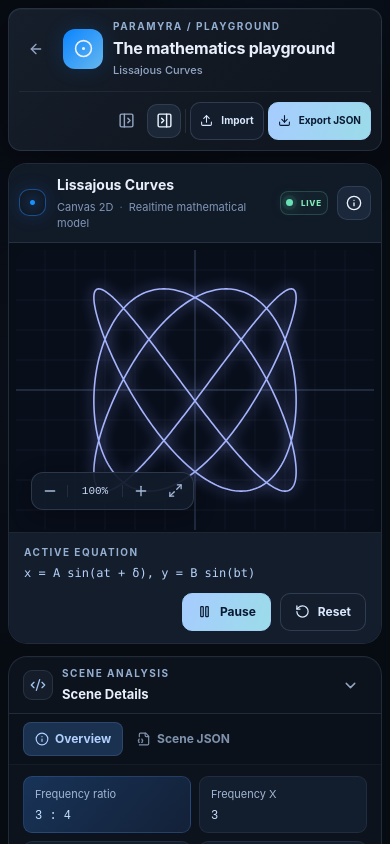
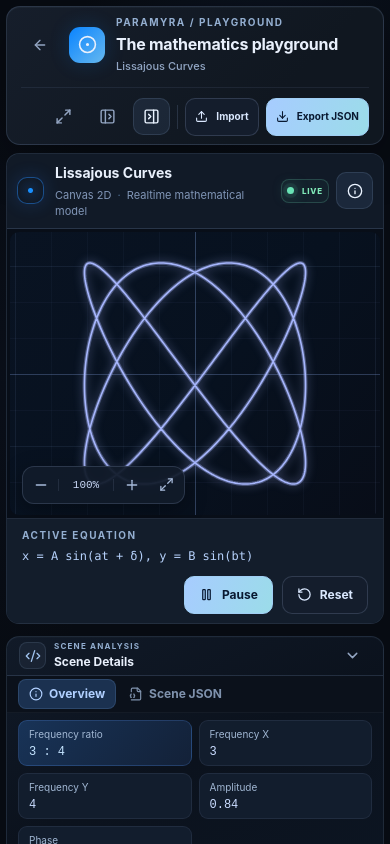
Before and after one commit to GendByteMaster/Paramyra, a Next.js app: page /playground in a window 390 px wide. Shown: the top 844 px of the page. Built offline with nearby package versions, Linux system fonts and the light colour scheme.

Commit message:
feat(studio): full-bleed responsive workspace and true fullscreen with crisp canvas

```diff
--- a/src/app/layout.tsx
+++ b/src/app/layout.tsx
@@ -5,6 +5,7 @@ import "./globals.css";
 import "./studio-workspace.css";
 import "./studio-shell.css";
 import "./studio-density.css";
+import "./studio-fullscreen.css";
 
 export const metadata: Metadata = {
   title: { default: "Paramyra — Mathematics Comes Alive", template: "%s | Paramyra" },
--- /dev/null
+++ b/src/app/studio-fullscreen.css
@@ -0,0 +1,141 @@
+/*
+ * Paramyra v0.6 — full-bleed math workstation.
+ * Avoid scaling via CSS transforms: Canvas should receive real ResizeObserver bounds.
+ */
+body:has(.pm-workspace) {
+  background: #070c14;
+}
+
+/* Fill viewport, not a narrow marketing-site max-width. */
+.pm-workspace {
+  width: calc(100% - 16px);
+  max-width: none;
+  margin: 8px auto 0;
+  --pm-stroke: rgba(162, 191, 238, .16);
+}
+.pm-projectbar {
+  margin-bottom: 8px;
+  min-height: 62px;
+  padding: 8px 14px;
+  border-radius: 14px;
+}
+.pm-grid {
+  gap: 8px;
+}
+.pm-sidebar,.pm-inspector,.pm-viewport-panel,.pm-details {
+  border-radius: 13px;
+  background: linear-gradient(155deg, #111a28, #0b121d 50%, #0c1522);
+  border-color: rgba(165, 190, 230, .13);
+}
+.pm-project-identity {gap: 11px;}
+.pm-projectbar .pm-project-mark {
+  width: 36px;
+  height: 36px;
+  border-radius: 11px;
+}
+.pm-project-actions {gap:7px;}
+.pm-action { min-height: 38px; padding-inline: 14px; }
+.pm-icon-btn { width: 37px; height: 37px; }
+.pm-inspector-top,.pm-sidebar-heading { padding: 16px 18px; }
+.pm-inspector-scroll { min-height: 0; }
+.pm-inspector .pm-inspector-section { padding: 17px 19px; }
+.pm-inspector-guide { padding: 17px 19px; }
+.pm-sidebar-heading p { line-height: 1.5; }
+.pm-sidebar .pm-library-item { min-height: 64px; padding-inline: 10px; }
+.pm-library-list { padding: 0 12px 10px; }
+.pm-library-search { margin-inline: 14px; }
+.pm-viewport-toolbar { min-height: 53px; padding: 8px 14px; }
+.pm-canvas-area { padding: 3px; }
+.pm-canvas-surface,.pm-canvas-surface .scene-frame {border-radius:9px;}
+.pm-canvas-corner { top: 18px; right: 19px; font-size:10px; }
+.pm-zoom { bottom: 14px; left: 15px; }
+.pm-transport { min-height: 52px; padding: 9px 15px; }
+.pm-details-header { min-height: 39px; height:39px; padding: 5px 12px; }
+.pm-details-title {gap:8px;}
+.pm-details-symbol {width:27px;height:27px;border-radius:8px;}
+.pm-details-title strong {font-size:12px;margin-top:1px;}
+.pm-details-title .pm-label {font-size:8px;}
+.pm-tabs {min-height:32px;padding:3px 11px;}
+.pm-tabs button {padding:5px 10px;}
+.pm-detail-content {min-height:49px; padding:7px 11px; gap:7px;}
+.pm-detail-metric {padding:6px 10px;gap:3px;}
+.pm-detail-metric span {font-size:10px;}
+.pm-detail-metric strong {font-size:12px;}
+.pm-json-view {padding:8px 13px;}
+.pm-json-view pre {max-height:95px;}
+.pm-statusbar {margin:0 1px 5px;min-height:20px;}
+.pm-viewport-tools {gap:7px;}
+.pm-fps-label {font-size:9px;}
+
+/* Three-pane layout: 290 / fluid canvas / 380 at large desktop widths. */
+@media (min-width: 1600px) {
+  .pm-grid {grid-template-columns:290px minmax(0,1fr) 380px;}
+  .pm-grid.pm-no-library {grid-template-columns:minmax(0,1fr) 380px;}
+  .pm-grid.pm-no-inspector {grid-template-columns:290px minmax(0,1fr);}
+  .pm-grid.pm-no-library.pm-no-inspector {grid-template-columns:minmax(0,1fr);}
+}
+@media (min-width: 1280px) and (max-width: 1599px) {
+  .pm-grid {grid-template-columns:260px minmax(0,1fr) 350px;}
+  .pm-grid.pm-no-library {grid-template-columns:minmax(0,1fr) 350px;}
+  .pm-grid.pm-no-inspector {grid-template-columns:260px minmax(0,1fr);}
+  .pm-grid.pm-no-library.pm-no-inspector {grid-template-columns:minmax(0,1fr);}
+}
+@media (min-width: 960px) and (max-width: 1279px) {
+  .pm-grid {grid-template-columns:210px minmax(0,1fr) 300px;}
+  .pm-grid.pm-no-library {grid-template-columns:minmax(0,1fr) 300px;}
+  .pm-grid.pm-no-inspector {grid-template-columns:210px minmax(0,1fr);}
+  .pm-grid.pm-no-library.pm-no-inspector {grid-template-columns:minmax(0,1fr);}
+}
+
+/* Compact full-bleed desktop shell with internal scrolling. */
+@media (min-width: 960px) and (min-height: 680px) {
+  .pm-workspace {
+    width:calc(100% - 16px);
+    max-width:none;
+    height:calc(100dvh - 12px);
+    margin-top:6px;
+  }
+  .pm-center {grid-template-rows:minmax(0,1fr) auto;}
+  .pm-canvas-area,.pm-canvas-surface,.pm-canvas-surface .scene-frame {min-height:0;}
+}
+
+/* True Fullscreen API mode. Browser Back/Escape remain available. */
+.pm-workspace:fullscreen {
+  background: #070c14;
+  width: 100%;
+  height: 100dvh;
+  max-width: none;
+  margin: 0;
+  padding: 6px 8px 4px;
+  border-radius: 0;
+  overflow:hidden;
+  display:flex;
+  flex-direction:column;
+}
+.pm-workspace:fullscreen .pm-grid {
+  height: auto;
+  min-height:0;
+  flex: 1 1 0;
+}
+.pm-workspace:fullscreen .pm-center,
+.pm-workspace:fullscreen .pm-viewport-panel {min-height:0;}
+.pm-workspace:fullscreen .pm-canvas-area,
+.pm-workspace:fullscreen .pm-canvas-surface,
+.pm-workspace:fullscreen .pm-canvas-surface .scene-frame {min-height:0;}
+.pm-fullscreen-button[aria-pressed="true"] {
+  background:#253e61;
+  border-color:#80b9fb6b;
+  color:#cfe7ff;
+}
+@media (max-width: 959px) {
+  .pm-workspace {width:calc(100% - 12px);margin-top:6px;}
+  .pm-workspace:fullscreen {overflow-y:auto;display:block;}
+  .pm-workspace:fullscreen .pm-grid {display:grid;height:auto;}
+}
+@media (max-width: 580px) {
+  .pm-project-actions .pm-fullscreen-button {order:-1;}
+  .pm-grid {gap:7px;}
+  .pm-viewport-toolbar {padding:8px 10px;}
+  .pm-canvas-corner {display:none;}
+  .pm-detail-content {grid-template-columns:repeat(2,minmax(0,1fr));}
+}
--- a/src/components/studio-client.tsx
+++ b/src/components/studio-client.tsx
@@ -1,8 +1,8 @@
 "use client";
 
-import { useEffect, useState, useSyncExternalStore, type ChangeEvent, type KeyboardEvent } from "react";
+import { useEffect, useRef, useState, useSyncExternalStore, type ChangeEvent, type KeyboardEvent } from "react";
 import { SceneGlyph } from "./scene-glyph";
-import { ArrowLeft, ArrowUpRight, BookOpen, Check, ChevronDown, ChevronUp, CircleDot, Code2, Copy, Download, FileJson2, Info, ListFilter, Maximize2, Minus, PanelLeftClose, PanelLeftOpen, PanelRightClose, PanelRightOpen, Pause, Play, Plus, RotateCcw, Search, SlidersHorizontal, Upload, Waves } from "lucide-react";
+import { ArrowLeft, ArrowUpRight, BookOpen, Check, ChevronDown, ChevronUp, CircleDot, Code2, Copy, Download, FileJson2, Info, ListFilter, Maximize2, Minimize2, Minus, PanelLeftClose, PanelLeftOpen, PanelRightClose, PanelRightOpen, Pause, Play, Plus, RotateCcw, Search, SlidersHorizontal, Upload, Waves } from "lucide-react";
 import Link from "next/link";
 import { SceneCanvas } from "./scene-canvas";
 import { presetFor, presets } from "@/core/scenes/presets";
@@ -82,6 +82,8 @@ export function StudioClient(props: StudioProps) {
 }
 
 function StudioWorkspace({ initialKind, mode = "studio" }: StudioProps) {
+  const workspaceRef = useRef<HTMLDivElement>(null);
+  const [isFullscreen, setIsFullscreen] = useState(false);
   const [scene, setScene] = useState<SceneDocument>(() => {
     if (initialKind) return presetFor(initialKind);
     try {
@@ -102,6 +104,28 @@ function StudioWorkspace({ initialKind, mode = "studio" }: StudioProps) {
   const [libraryQuery, setLibraryQuery] = useState("");
   const [zoom, setZoom] = useState(1);
   const [canvasRevision, setCanvasRevision] = useState(0);
+
+  useEffect(() => {
+    const syncFullscreen = () => setIsFullscreen(document.fullscreenElement === workspaceRef.current);
+    document.addEventListener("fullscreenchange", syncFullscreen);
+    syncFullscreen();
+    return () => document.removeEventListener("fullscreenchange", syncFullscreen);
+  }, []);
+
+  const toggleFullscreen = async () => {
+    try {
+      if (document.fullscreenElement === workspaceRef.current) {
+        await document.exitFullscreen();
+      } else if (!document.fullscreenElement && workspaceRef.current?.requestFullscreen) {
+        await workspaceRef.current.requestFullscreen();
+      } else {
+        setNotice("Fullscreen is unavailable while another element is fullscreen.");
+      }
+    } catch {
+      setNotice("Fullscreen was blocked by the browser. Use its own fullscreen shortcut.");
+    }
+  };
+
 
   useEffect(() => {
     try { localStorage.setItem(KEY, JSON.stringify(scene)); }
@@ -170,7 +194,7 @@ function StudioWorkspace({ initialKind, mode = "studio" }: StudioProps) {
       : { label: "Harmonics", value: scene.params.frequencyX + " + " + scene.params.frequencyY };
 
   return (
-    <div className="pm-workspace" data-mode={mode}>
+    <div className="pm-workspace" data-mode={mode} ref={workspaceRef}>
       <div className="pm-projectbar" role="toolbar" aria-label="Workspace toolbar">
         <div className="pm-project-identity">
           <Link className="pm-icon-btn" href="/explore" aria-label="Back to Explore" title="Back to Explore"><ArrowLeft size={16}/></Link>
@@ -184,6 +208,7 @@ function StudioWorkspace({ initialKind, mode = "studio" }: StudioProps) {
         <div className="pm-project-actions">
           <button className="pm-icon-btn" type="button" onClick={() => setLibraryOpen((s) => !s)} title="Toggle scene library" aria-label="Toggle scene library" aria-pressed={libraryOpen}>{libraryOpen ? <PanelLeftClose size={17}/> : <PanelLeftOpen size={17}/>}</button>
           <button className="pm-icon-btn" type="button" onClick={() => setInspectorOpen((s) => !s)} title="Toggle inspector" aria-label="Toggle inspector" aria-pressed={inspectorOpen}>{inspectorOpen ? <PanelRightClose size={17}/> : <PanelRightOpen size={17}/>}</button>
+          <button className="pm-icon-btn pm-fullscreen-button" type="button" onClick={() => { void toggleFullscreen(); }} aria-label={isFullscreen ? "Exit fullscreen" : "Enter fullscreen"} title={isFullscreen ? "Exit fullscreen (Esc)" : "Enter fullscreen"} aria-pressed={isFullscreen}>{isFullscreen ? <Minimize2 size={17}/> : <Maximize2 size={17}/>}</button>
           <span className="pm-toolbar-rule"/>
           <label className="pm-action pm-action-quiet pm-import"><Upload size={15}/> Import <input aria-label="Import scene JSON" type="file" accept=".json,application/json" className="sr-only" onChange={importJSON}/></label>
           <button className="pm-action pm-action-primary" type="button" onClick={exportJSON}><Download size={15}/> Export JSON</button>
--- a/src/core/rendering/canvas2d.ts
+++ b/src/core/rendering/canvas2d.ts
@@ -1,53 +1,96 @@
 import { harmonicWave, lissajous, polarRose } from "../math/curves";
 import type { SceneDocument } from "../scenes/schema";
 
-export function drawScene(ctx: CanvasRenderingContext2D, width: number, height: number, scene: SceneDocument, time: number, zoom = 1) {
+/**
+ * Deterministic Canvas 2D renderer.
+ * CSS pixels are the coordinate space; the host SceneCanvas supplies its DPR transform.
+ * No React dependencies, independently testable and suitable for future render adapters.
+ */
+export function drawScene(
+  ctx: CanvasRenderingContext2D,
+  width: number,
+  height: number,
+  scene: SceneDocument,
+  time: number,
+  zoom = 1,
+): void {
+  if (!Number.isFinite(width) || !Number.isFinite(height) || width <= 0 || height <= 0) return;
+  const shortest = Math.min(width, height);
+  const grid = 36;
+
   ctx.clearRect(0, 0, width, height);
-  ctx.fillStyle = "#080e1a";
+  const backdrop = ctx.createLinearGradient(0, 0, width, height);
+  backdrop.addColorStop(0, "#091322");
+  backdrop.addColorStop(0.55, "#07111f");
+  backdrop.addColorStop(1, "#080d18");
+  ctx.fillStyle = backdrop;
   ctx.fillRect(0, 0, width, height);
-  const spacing = 30;
-  ctx.strokeStyle = "rgba(151,168,202,.065)";
+
+  // Crisp grid at CSS-pixel boundaries, with stronger 5th intervals.
+  for (let x = width / 2 % grid, n = 0; x <= width; x += grid, n++) {
+    const major = n % 5 === 0;
+    ctx.beginPath();
+    ctx.strokeStyle = major ? "rgba(151, 184, 239, .085)" : "rgba(151, 184, 239, .039)";
+    ctx.lineWidth = 1;
+    ctx.moveTo(Math.round(x) + 0.5, 0);
+    ctx.lineTo(Math.round(x) + 0.5, height);
+    ctx.stroke();
+  }
+  for (let y = height / 2 % grid, n = 0; y <= height; y += grid, n++) {
+    const major = n % 5 === 0;
+    ctx.beginPath();
+    ctx.strokeStyle = major ? "rgba(151, 184, 239, .085)" : "rgba(151, 184, 239, .039)";
+    ctx.lineWidth = 1;
+    ctx.moveTo(0, Math.round(y) + 0.5);
+    ctx.lineTo(width, Math.round(y) + 0.5);
+    ctx.stroke();
+  }
+
+  const centerX = Math.round(width / 2) + 0.5;
+  const centerY = Math.round(height / 2) + 0.5;
+  ctx.beginPath();
+  ctx.strokeStyle = "rgba(135, 172, 234, .25)";
   ctx.lineWidth = 1;
-  ctx.beginPath();
-  for (let x = width / 2 % spacing; x < width; x += spacing) { ctx.moveTo(x, 0); ctx.lineTo(x, height); }
-  for (let y = height / 2 % spacing; y < height; y += spacing) { ctx.moveTo(0, y); ctx.lineTo(width, y); }
+  ctx.moveTo(centerX, 0);
+  ctx.lineTo(centerX, height);
+  ctx.moveTo(0, centerY);
+  ctx.lineTo(width, centerY);
   ctx.stroke();
 
+  // Keep geometry centered and leave space around the longest curve at 100% zoom.
+  const radius = shortest * 0.465 * zoom;
+  const count = Math.max(768, Math.min(2200, Math.ceil(shortest * 1.4)));
+  const point = scene.kind === "lissajous" ? lissajous : polarRose;
   ctx.save();
   ctx.translate(width / 2, height / 2);
-  ctx.strokeStyle = "#33435f";
   ctx.beginPath();
-  ctx.moveTo(-width / 2, 0); ctx.lineTo(width / 2, 0);
-  ctx.moveTo(0, -height / 2); ctx.lineTo(0, height / 2);
-  ctx.stroke();
+  for (let i = 0; i <= count; i++) {
+    const t = i / count;
+    const coordinate = scene.kind === "wave"
+      ? { x: (2 * t - 1) * width * 0.46 * zoom, y: -harmonicWave(2 * t - 1, scene.params, time) * radius }
+      : point(t * Math.PI * 2, scene.params, time);
+    const x = scene.kind === "wave" ? coordinate.x : coordinate.x * radius;
+    const y = scene.kind === "wave" ? coordinate.y : -coordinate.y * radius;
+    if (i === 0) ctx.moveTo(x, y);
+    else ctx.lineTo(x, y);
+  }
 
-  const radius = Math.min(width, height) * 0.43 * zoom;
-  ctx.lineWidth = scene.params.strokeWidth;
+  const color = scene.kind === "polar-rose" ? "#80e3db" : scene.kind === "wave" ? "#90c8ff" : "#a9b8ff";
   ctx.lineCap = "round";
   ctx.lineJoin = "round";
-  ctx.shadowBlur = 13;
-  ctx.shadowColor = "#8c98ff";
-  ctx.strokeStyle = "#a5b4fc";
-  ctx.beginPath();
+  ctx.strokeStyle = color;
 
-  if (scene.kind === "wave") {
-    const count = 640;
-    for (let i = 0; i <= count; i++) {
-      const x = i / count * 2 - 1;
-      const y = harmonicWave(x, scene.params, time);
-      if (i === 0) ctx.moveTo(x * width * 0.46 * zoom, -y * radius);
-      else ctx.lineTo(x * width * 0.46, -y * radius);
-    }
-  } else {
-    const points = 1000;
-    const curve = scene.kind === "lissajous" ? lissajous : polarRose;
-    // A rose with an integer k traces all petals over 2π; Lissajous also closes here.
-    for (let i = 0; i <= points; i++) {
-      const point = curve(i / points * Math.PI * 2, scene.params, time);
-      if (i === 0) ctx.moveTo(point.x * radius, -point.y * radius);
-      else ctx.lineTo(point.x * radius, -point.y * radius);
-    }
-  }
+  // Two restrained passes are clearer on high-DPI screens than a large one-pass glow.
+  ctx.save();
+  ctx.globalAlpha = 0.35;
+  ctx.lineWidth = scene.params.strokeWidth * 2.4;
+  ctx.shadowColor = color;
+  ctx.shadowBlur = 10;
+  ctx.stroke();
+  ctx.restore();
+
+  ctx.globalAlpha = 0.98;
+  ctx.lineWidth = Math.max(1.05, scene.params.strokeWidth);
   ctx.stroke();
   ctx.restore();
 }
```
Also changed, not shown: 2 other files (tests, documents, lock files or other folders).
